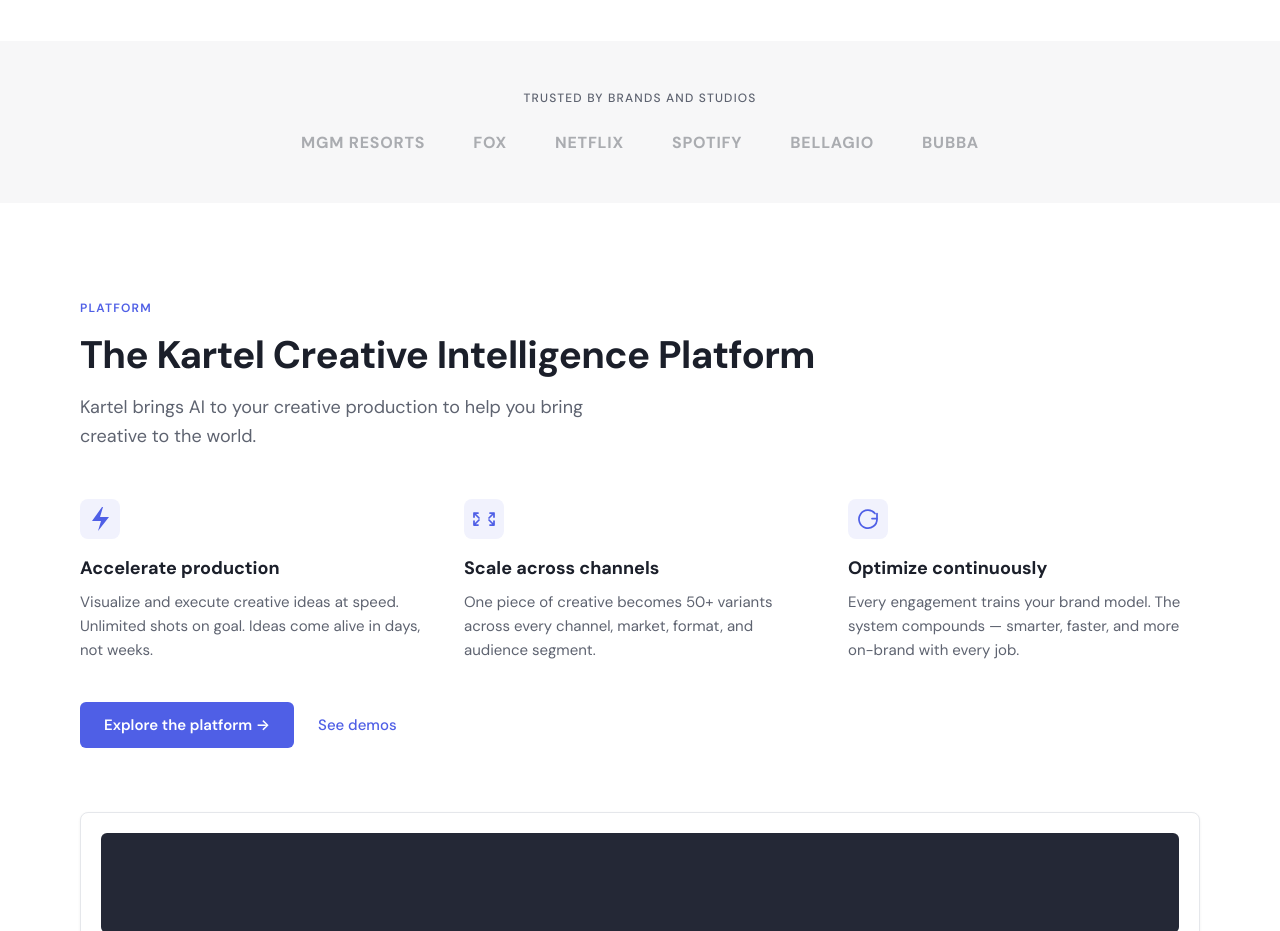
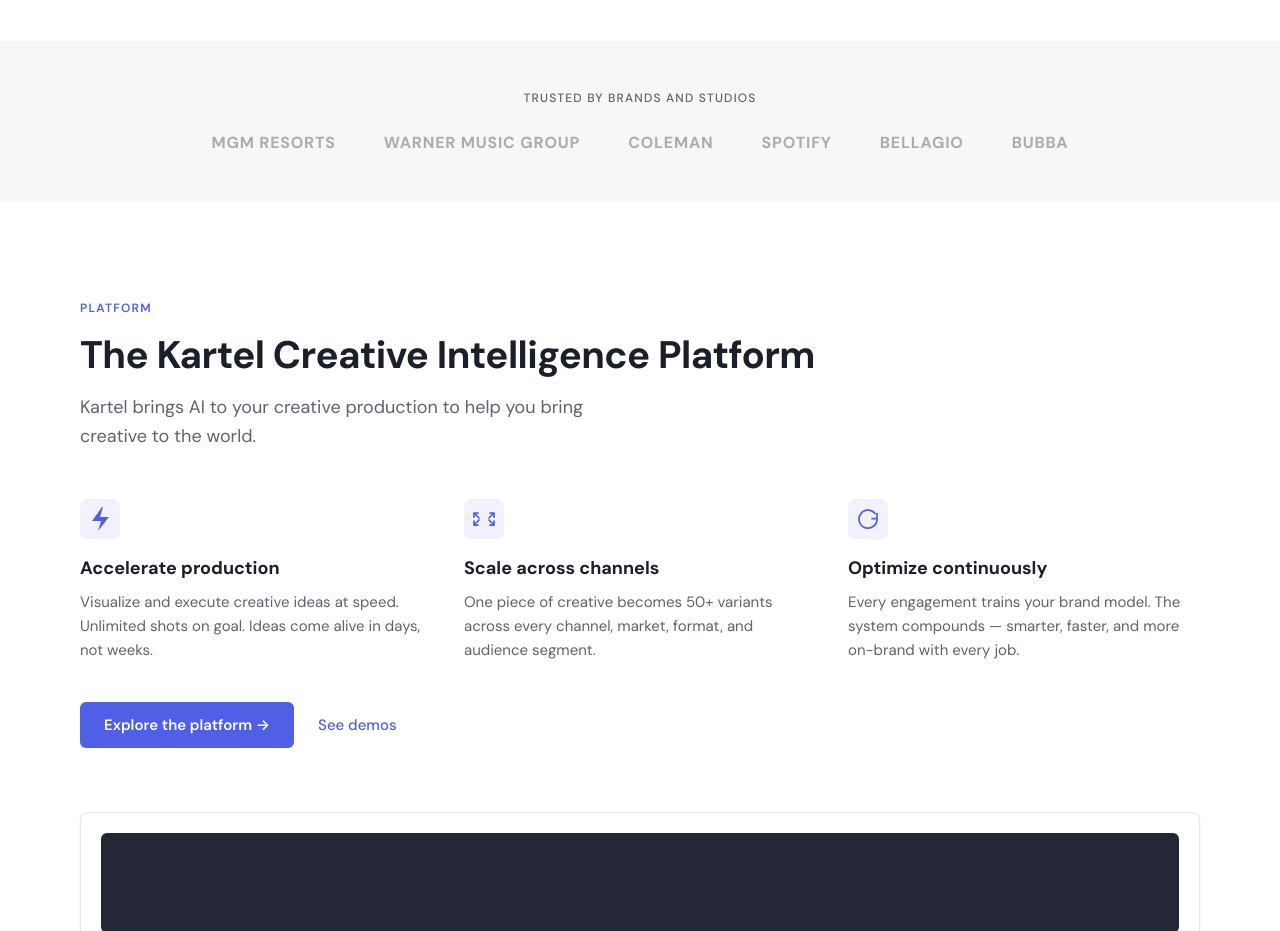
Before and after one commit to benkusin/karteltest, a Next.js app: page / in a window 1280 px wide. Shown: the part 1100-2031 px from the top of the page. Built offline with nearby package versions, Linux system fonts and the light colour scheme.

Commit message:
Update logo bar: MGM Resorts, Warner Music Group, Coleman
https://claude.ai/code/session_01LvGUSrMpqBV7DkM9PWRLcQ

```diff
--- a/components/CustomerLogoBar.tsx
+++ b/components/CustomerLogoBar.tsx
@@ -1,7 +1,7 @@
 const LOGOS = [
   "MGM RESORTS",
-  "FOX",
-  "NETFLIX",
+  "WARNER MUSIC GROUP",
+  "COLEMAN",
   "SPOTIFY",
   "BELLAGIO",
   "BUBBA",
```
